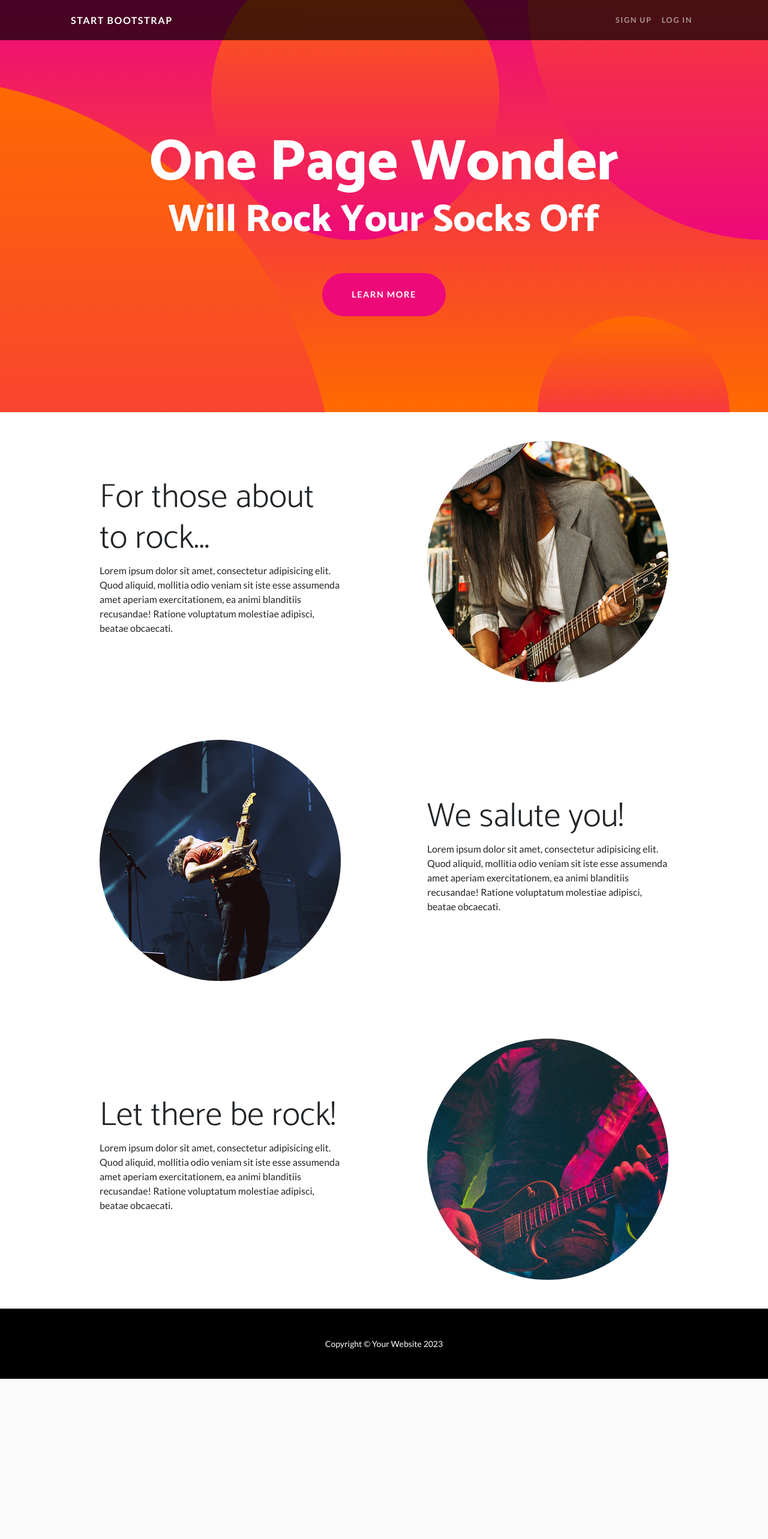
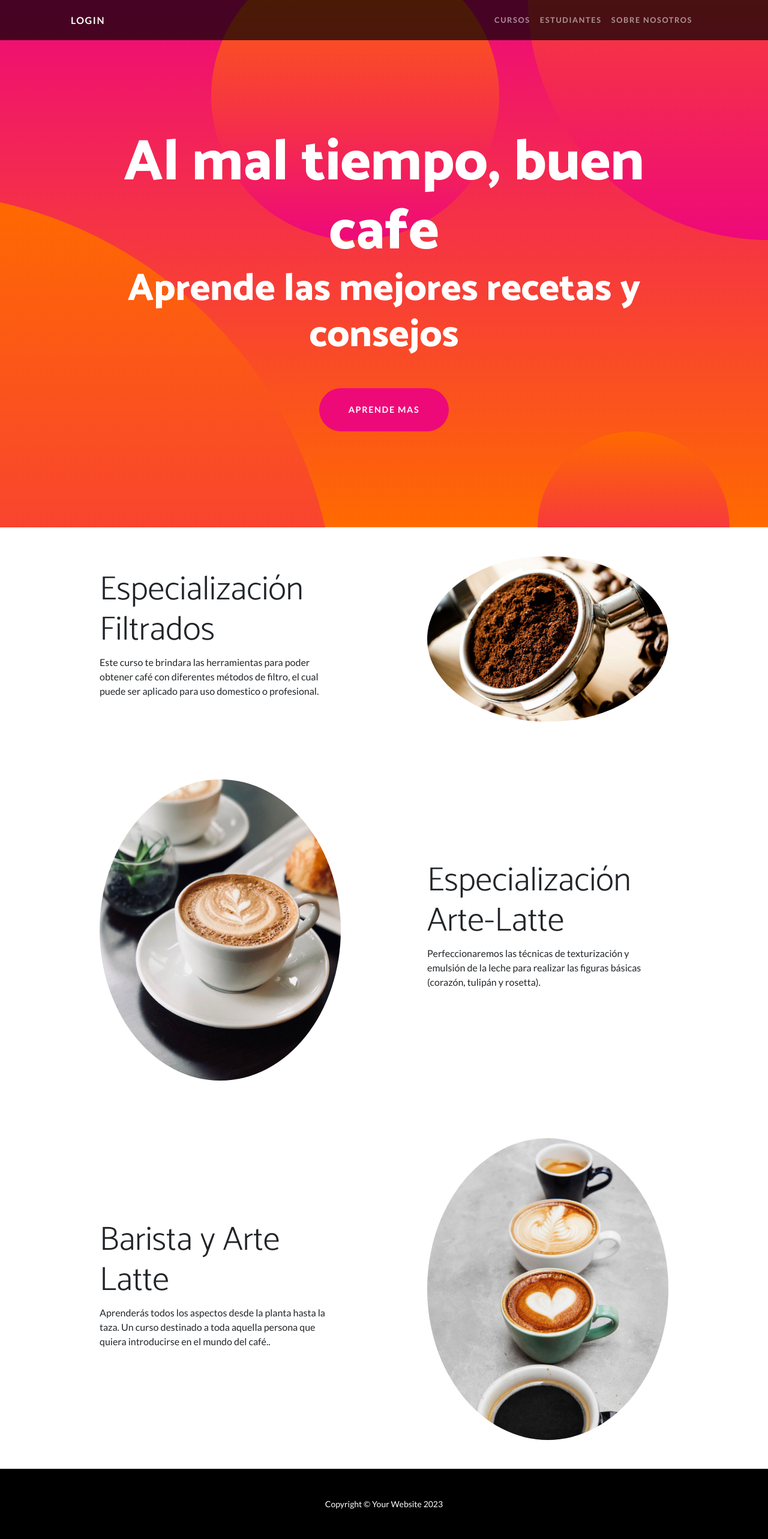
Before and after one commit to eliasescalante/Cursos_de_Baristas_web, a Django app: page / in a window 1280 px wide. Shown: the whole page at 60% size. Before the commit the page ends 2298 px from the top, so only its background shows below. Run offline with Django 4.2, Linux system fonts and the light colour scheme; some libraries are stand-ins or nearby versions.

Commit message:
agregue modificaciones a la pagina index y a la pagina base para darle un poco mas de contexto y modifique las imagenes del template

```diff
--- a/blogCafe/CursosApp/templates/CursosApp/base.html
+++ b/blogCafe/CursosApp/templates/CursosApp/base.html
@@ -20,12 +20,13 @@
         <!-- Navigation-->
         <nav class="navbar navbar-expand-lg navbar-dark navbar-custom fixed-top">
             <div class="container px-5">
-                <a class="navbar-brand" href="#page-top">Start Bootstrap</a>
+                <a class="navbar-brand" href="#page-top">Login</a>
                 <button class="navbar-toggler" type="button" data-bs-toggle="collapse" data-bs-target="#navbarResponsive" aria-controls="navbarResponsive" aria-expanded="false" aria-label="Toggle navigation"><span class="navbar-toggler-icon"></span></button>
                 <div class="collapse navbar-collapse" id="navbarResponsive">
                     <ul class="navbar-nav ms-auto">
-                        <li class="nav-item"><a class="nav-link" href="#!">Sign Up</a></li>
-                        <li class="nav-item"><a class="nav-link" href="#!">Log In</a></li>
+                        <li class="nav-item"><a class="nav-link" href="#!">Cursos</a></li>
+                        <li class="nav-item"><a class="nav-link" href="#!">Estudiantes</a></li>
+                        <li class="nav-item"><a class="nav-link" href="#!">Sobre Nosotros</a></li>
                     </ul>
                 </div>
             </div>
@@ -34,9 +35,9 @@
         <header class="masthead text-center text-white">
             <div class="masthead-content">
                 <div class="container px-5">
-                    <h1 class="masthead-heading mb-0">One Page Wonder</h1>
-                    <h2 class="masthead-subheading mb-0">Will Rock Your Socks Off</h2>
-                    <a class="btn btn-primary btn-xl rounded-pill mt-5" href="#scroll">Learn More</a>
+                    <h1 class="masthead-heading mb-0">Al mal tiempo, buen cafe</h1>
+                    <h6 class="masthead-subheading mb-0">Aprende las mejores recetas y consejos</h6>
+                    <a class="btn btn-primary btn-xl rounded-pill mt-5" href="#scroll">Aprende mas</a>
                 </div>
             </div>
             <div class="bg-circle-1 bg-circle"></div>
--- a/blogCafe/CursosApp/templates/CursosApp/index.html
+++ b/blogCafe/CursosApp/templates/CursosApp/index.html
@@ -9,12 +9,12 @@
             <div class="container px-5">
                 <div class="row gx-5 align-items-center">
                     <div class="col-lg-6 order-lg-2">
-                        <div class="p-5"><img class="img-fluid rounded-circle" src="/static/CursosApp/assets/img/01.jpg" alt="..." /></div>
+                        <div class="p-5"><img class="img-fluid rounded-circle" src="/static/CursosApp/assets/img/blog1.jpg" alt="..." /></div>
                     </div>
                     <div class="col-lg-6 order-lg-1">
                         <div class="p-5">
-                            <h2 class="display-4">For those about to rock...</h2>
-                            <p>Lorem ipsum dolor sit amet, consectetur adipisicing elit. Quod aliquid, mollitia odio veniam sit iste esse assumenda amet aperiam exercitationem, ea animi blanditiis recusandae! Ratione voluptatum molestiae adipisci, beatae obcaecati.</p>
+                            <h2 class="display-4">Especialización Filtrados</h2>
+                            <p>Este curso te brindara las herramientas para poder obtener café con diferentes métodos de filtro, el cual puede ser aplicado para uso domestico o profesional.</p>
                         </div>
                     </div>
                 </div>
@@ -25,12 +25,12 @@
             <div class="container px-5">
                 <div class="row gx-5 align-items-center">
                     <div class="col-lg-6">
-                        <div class="p-5"><img class="img-fluid rounded-circle" src="/static/CursosApp/assets/img/02.jpg" alt="..." /></div>
+                        <div class="p-5"><img class="img-fluid rounded-circle" src="/static/CursosApp/assets/img/curso2.jpg" alt="..." /></div>
                     </div>
                     <div class="col-lg-6">
                         <div class="p-5">
-                            <h2 class="display-4">We salute you!</h2>
-                            <p>Lorem ipsum dolor sit amet, consectetur adipisicing elit. Quod aliquid, mollitia odio veniam sit iste esse assumenda amet aperiam exercitationem, ea animi blanditiis recusandae! Ratione voluptatum molestiae adipisci, beatae obcaecati.</p>
+                            <h2 class="display-4">Especialización<br>Arte-Latte</h2>
+                            <p>Perfeccionaremos las técnicas de texturización y emulsión de la leche para realizar las figuras básicas (corazón, tulipán y rosetta).</p>
                         </div>
                     </div>
                 </div>
@@ -41,12 +41,13 @@
             <div class="container px-5">
                 <div class="row gx-5 align-items-center">
                     <div class="col-lg-6 order-lg-2">
-                        <div class="p-5"><img class="img-fluid rounded-circle" src="/static/CursosApp/assets/img/03.jpg" alt="..." /></div>
+                        <div class="p-5"><img class="img-fluid rounded-circle" src="/static/CursosApp/assets/img/curso3.jpg" alt="..." /></div>
                     </div>
                     <div class="col-lg-6 order-lg-1">
                         <div class="p-5">
-                            <h2 class="display-4">Let there be rock!</h2>
-                            <p>Lorem ipsum dolor sit amet, consectetur adipisicing elit. Quod aliquid, mollitia odio veniam sit iste esse assumenda amet aperiam exercitationem, ea animi blanditiis recusandae! Ratione voluptatum molestiae adipisci, beatae obcaecati.</p>
+                            <h2 class="display-4">Barista y Arte Latte</h2>
+                            <p>Aprenderás todos los aspectos desde la planta hasta la taza. Un curso destinado a toda aquella persona que quiera introducirse en el mundo
+                                del café..</p>
                         </div>
                     </div>
                 </div>
```
Also changed, not shown: blogCafe/CursosApp/static/CursosApp/assets/img/banner.jpg (added), blogCafe/CursosApp/static/CursosApp/assets/img/banner.webp (added), blogCafe/CursosApp/static/CursosApp/assets/img/blog1.jpg (added), blogCafe/CursosApp/static/CursosApp/assets/img/blog1.webp (added), blogCafe/CursosApp/static/CursosApp/assets/img/blog2.jpg (added), blogCafe/CursosApp/static/CursosApp/assets/img/blog2.webp (added), blogCafe/CursosApp/static/CursosApp/assets/img/blog3.jpg (added), blogCafe/CursosApp/static/CursosApp/assets/img/blog3.webp (added), blogCafe/CursosApp/static/CursosApp/assets/img/contacto.jpg (added), blogCafe/CursosApp/static/CursosApp/assets/img/curso1.jpg (added), blogCafe/CursosApp/static/CursosApp/assets/img/curso2.jpg (added), blogCafe/CursosApp/static/CursosApp/assets/img/curso3.jpg (added), blogCafe/CursosApp/static/CursosApp/assets/img/nosotros.jpg (added).
